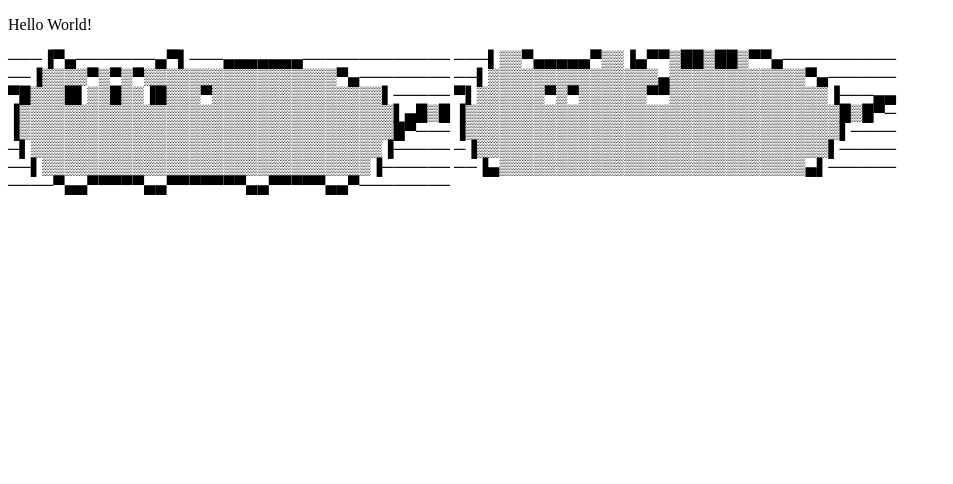
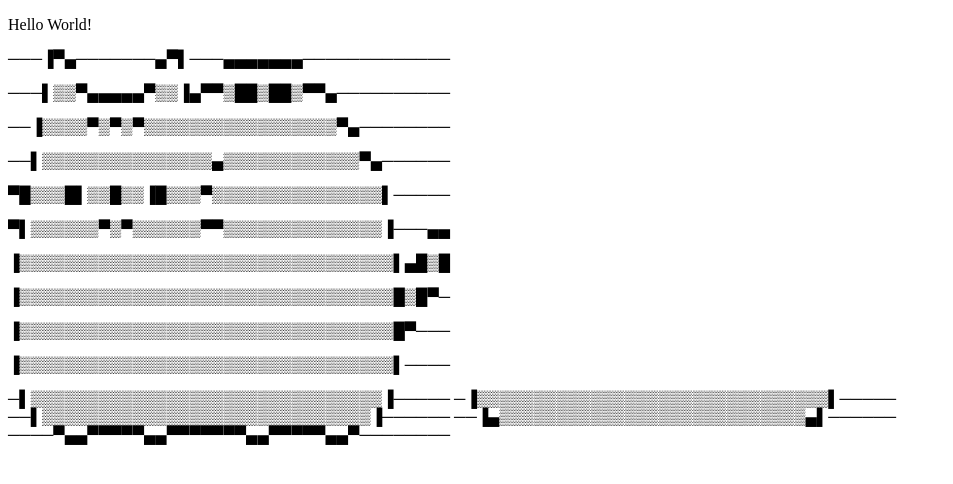
Before and after one commit to dmhiggs/dmhiggs.github.io, a plain HTML site: page pusheen.html in a window 1280 px wide. Shown: the whole page, without its empty margins (0-953 px from the left). Drawn offline with Linux system fonts and the light colour scheme.

Commit message:
Update pusheen.html

```diff
--- a/pusheen.html
+++ b/pusheen.html
@@ -4,16 +4,16 @@
 
   <p id="p1">Hello World!</p>
 
-    ───▐▀▄───────▄▀▌───▄▄▄▄▄▄▄─────────────
-    ───▌▒▒▀▄▄▄▄▄▀▒▒▐▄▀▀▒██▒██▒▀▀▄──────────
-    ──▐▒▒▒▒▀▒▀▒▀▒▒▒▒▒▒▒▒▒▒▒▒▒▒▒▒▒▀▄────────
-    ──▌▒▒▒▒▒▒▒▒▒▒▒▒▒▒▒▄▒▒▒▒▒▒▒▒▒▒▒▒▀▄──────
-    ▀█▒▒▒█▌▒▒█▒▒▐█▒▒▒▀▒▒▒▒▒▒▒▒▒▒▒▒▒▒▒▌─────
-    ▀▌▒▒▒▒▒▒▀▒▀▒▒▒▒▒▒▀▀▒▒▒▒▒▒▒▒▒▒▒▒▒▒▐───▄▄
-    ▐▒▒▒▒▒▒▒▒▒▒▒▒▒▒▒▒▒▒▒▒▒▒▒▒▒▒▒▒▒▒▒▒▒▌▄█▒█
-    ▐▒▒▒▒▒▒▒▒▒▒▒▒▒▒▒▒▒▒▒▒▒▒▒▒▒▒▒▒▒▒▒▒▒█▒█▀─
-    ▐▒▒▒▒▒▒▒▒▒▒▒▒▒▒▒▒▒▒▒▒▒▒▒▒▒▒▒▒▒▒▒▒▒█▀───
-    ▐▒▒▒▒▒▒▒▒▒▒▒▒▒▒▒▒▒▒▒▒▒▒▒▒▒▒▒▒▒▒▒▒▒▌────
+    <p>───▐▀▄───────▄▀▌───▄▄▄▄▄▄▄─────────────</p>
+    <p>───▌▒▒▀▄▄▄▄▄▀▒▒▐▄▀▀▒██▒██▒▀▀▄──────────</p>
+    <p>──▐▒▒▒▒▀▒▀▒▀▒▒▒▒▒▒▒▒▒▒▒▒▒▒▒▒▒▀▄────────</p>
+    <p>──▌▒▒▒▒▒▒▒▒▒▒▒▒▒▒▒▄▒▒▒▒▒▒▒▒▒▒▒▒▀▄──────</p>
+    <p>▀█▒▒▒█▌▒▒█▒▒▐█▒▒▒▀▒▒▒▒▒▒▒▒▒▒▒▒▒▒▒▌─────</p>
+    <p>▀▌▒▒▒▒▒▒▀▒▀▒▒▒▒▒▒▀▀▒▒▒▒▒▒▒▒▒▒▒▒▒▒▐───▄▄</p>
+    <p>▐▒▒▒▒▒▒▒▒▒▒▒▒▒▒▒▒▒▒▒▒▒▒▒▒▒▒▒▒▒▒▒▒▒▌▄█▒█</p>
+    <p>▐▒▒▒▒▒▒▒▒▒▒▒▒▒▒▒▒▒▒▒▒▒▒▒▒▒▒▒▒▒▒▒▒▒█▒█▀─</p>
+    <p>▐▒▒▒▒▒▒▒▒▒▒▒▒▒▒▒▒▒▒▒▒▒▒▒▒▒▒▒▒▒▒▒▒▒█▀───</p>
+    <p>▐▒▒▒▒▒▒▒▒▒▒▒▒▒▒▒▒▒▒▒▒▒▒▒▒▒▒▒▒▒▒▒▒▒▌────</p>
     ─▌▒▒▒▒▒▒▒▒▒▒▒▒▒▒▒▒▒▒▒▒▒▒▒▒▒▒▒▒▒▒▒▐─────
     ─▐▒▒▒▒▒▒▒▒▒▒▒▒▒▒▒▒▒▒▒▒▒▒▒▒▒▒▒▒▒▒▒▌─────
     ──▌▒▒▒▒▒▒▒▒▒▒▒▒▒▒▒▒▒▒▒▒▒▒▒▒▒▒▒▒▒▐──────
```
